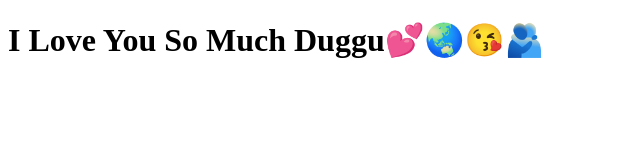
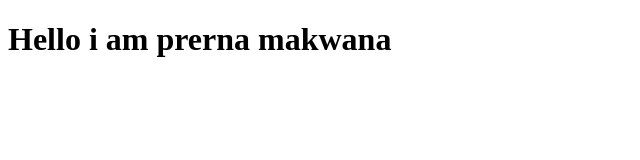
Before and after one commit to Prerna9279/CODELIVE, a plain HTML site: page index.html in a window 1280 px wide. Shown: the whole page, without its empty margins (0-640 px from the left). Drawn offline with Linux system fonts and the light colour scheme.

Commit message:
reset commit

```diff
--- a/index.html
+++ b/index.html
@@ -6,6 +6,6 @@
     <title>Document</title>
 </head>
 <body>
-    <h1>I Love You So Much Duggu💕🌏😘🫂</h1>
+    <h1>Hello i am prerna makwana</h1>
 </body>
 </html>
```
